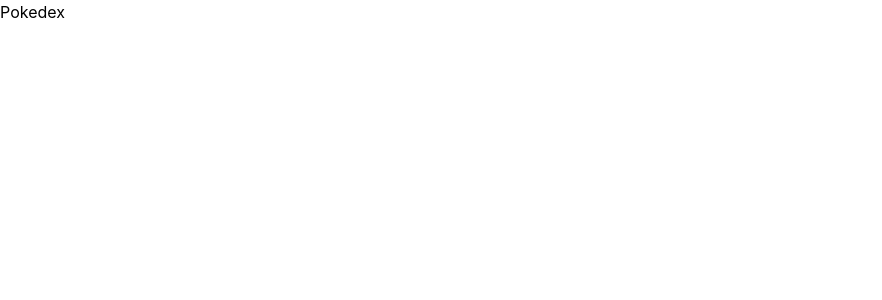
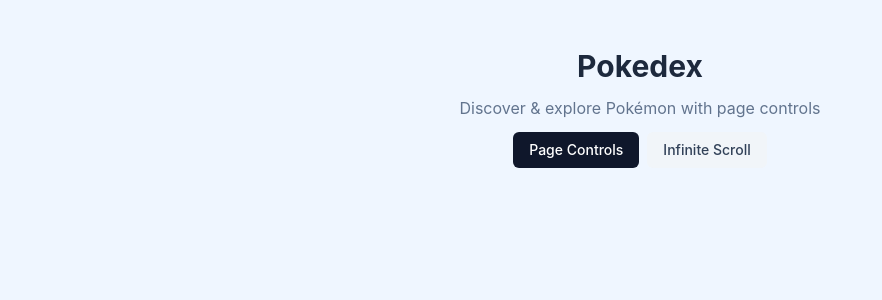
Before and after one commit to Zeinabramadan/pokedox, a React (Vite) app: page / in a window 1280 px wide. Shown: the top 300 px of the page, without its empty margins (0-882 px from the left). Built offline with nearby package versions, Linux system fonts and the light colour scheme.

Commit message:
feat: setup initial routing structure & starts pockemon feature

```diff
--- a/src/App.tsx
+++ b/src/App.tsx
@@ -1,6 +1,7 @@
+import AppRouter from './routes/AppRouter';
 
 function App() {
-  return <div>Pokedex</div>
+	return <AppRouter />;
 }
 
 export default App;
--- /dev/null
+++ b/src/features/pokemon/components/ViewToggle.tsx
@@ -0,0 +1,35 @@
+import type { ViewToggleProps } from '../types/Pokemon.types';
+
+const ViewToggle = ({ viewMode, onChange }: ViewToggleProps) => {
+	const baseButtonClasses =
+		'px-4 py-2 rounded-md text-sm font-medium transition-colors';
+
+	return (
+		<>
+			<div className="flex justify-center gap-2">
+				<button
+					onClick={() => onChange('pagination')}
+					className={`${baseButtonClasses} ${
+						viewMode === 'pagination'
+							? 'bg-slate-900 text-white'
+							: 'bg-slate-100 text-slate-700 hover:bg-slate-200'
+					}`}
+				>
+					Page Controls
+				</button>
+				<button
+					onClick={() => onChange('infinite')}
+					className={`${baseButtonClasses} ${
+						viewMode === 'infinite'
+							? 'bg-slate-900 text-white'
+							: 'bg-slate-100 text-slate-700 hover:bg-slate-200'
+					}`}
+				>
+					Infinite Scroll
+				</button>
+			</div>
+		</>
+	);
+};
+
+export default ViewToggle;
--- /dev/null
+++ b/src/features/pokemon/pages/PokemonListPage.tsx
@@ -0,0 +1,29 @@
+import { useState } from 'react';
+import ViewToggle from '../components/ViewToggle';
+import type { ViewMode } from '../types/Pokemon.types';
+
+const PokemonListPage = () => {
+	const [viewMode, setViewMode] = useState<ViewMode>('pagination');
+
+	return (
+		<main
+			className={`py-12 min-h-screen transition-colors duration-300 ${
+				viewMode === 'pagination' ? 'bg-blue-50' : 'bg-emerald-50'
+			}`}
+		>
+			<header className="text-center">
+				<h1 className="text-3xl font-bold text-slate-800">Pokedex</h1>
+				<p className="text-slate-500 my-3">
+					Discover & explore Pokémon with{' '}
+					{viewMode === 'pagination' ? 'page controls' : 'infinite scroll'}
+				</p>
+			</header>
+
+			<ViewToggle viewMode={viewMode} onChange={setViewMode} />
+
+			{/* Grid Views goes here */}
+		</main>
+	);
+};
+
+export default PokemonListPage;
--- /dev/null
+++ b/src/features/pokemon/types/Pokemon.types.ts
@@ -0,0 +1,6 @@
+export type ViewMode = 'pagination' | 'infinite';
+
+export interface ViewToggleProps {
+	viewMode: string;
+	onChange: (viewMode: ViewMode) => void;
+}
--- /dev/null
+++ b/src/routes/AppRouter.tsx
@@ -0,0 +1,12 @@
+import { createBrowserRouter } from 'react-router';
+import { RouterProvider } from 'react-router/dom';
+
+import { routes } from './routes';
+
+const router = createBrowserRouter(routes);
+
+const AppRouter = () => {
+	return <RouterProvider router={router} />;
+};
+
+export default AppRouter;
--- /dev/null
+++ b/src/routes/routes.tsx
@@ -0,0 +1,10 @@
+import type { RouteObject } from 'react-router';
+
+import PokemonListPage from '../features/pokemon/pages/PokemonListPage';
+
+export const routes: RouteObject[] = [
+	{
+		path: '/',
+		element: <PokemonListPage />,
+	},
+];
```
